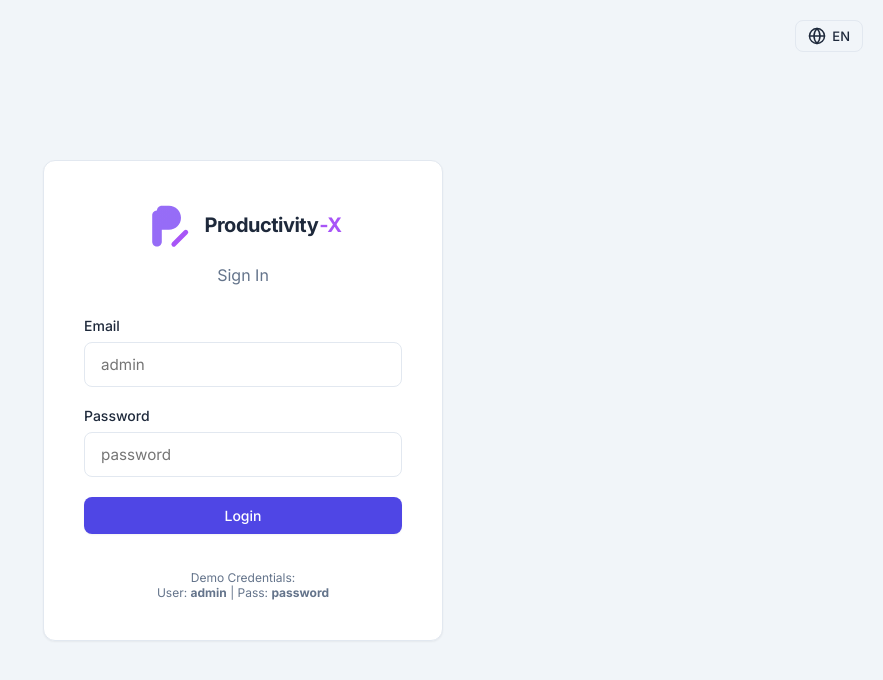
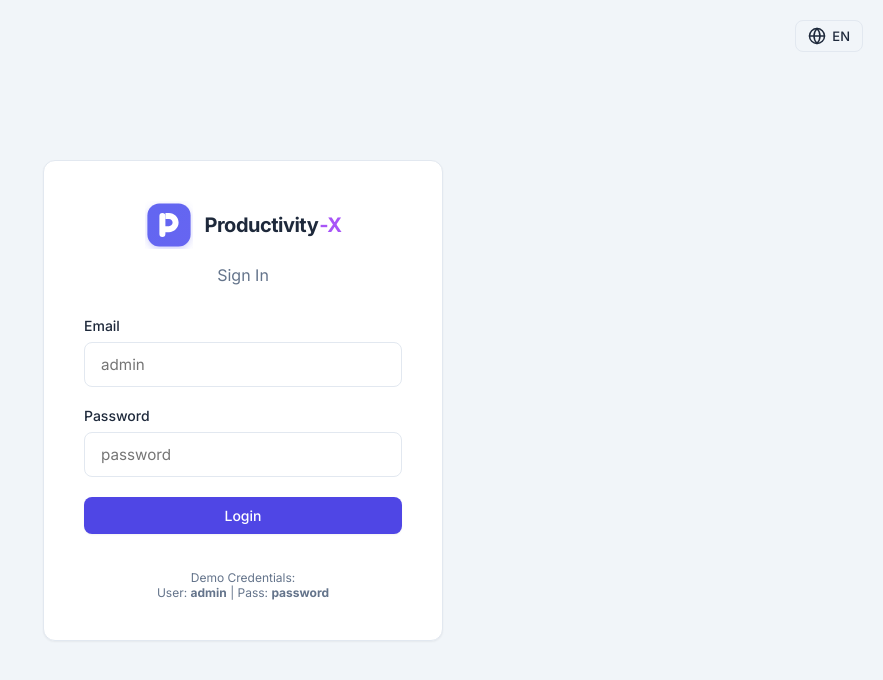
Before and after one commit to paul9202/productivity-management-platform, a React (Vite) app in the folder frontend/: page /login in a window 1280 px wide. Shown: the top 680 px of the page, without its empty margins (397-1280 px from the left). Built offline with nearby package versions, Linux system fonts and the light colour scheme.

Commit message:
redesigned the logo

```diff
--- a/frontend/src/components/common/Logo.tsx
+++ b/frontend/src/components/common/Logo.tsx
@@ -17,35 +17,34 @@ export const Logo: React.FC<LogoProps> = ({ size = 32, showText = true }) => {
                 xmlns="http://www.w3.org/2000/svg"
             >
                 <defs>
-                    <linearGradient id="logoGradient" x1="0" y1="0" x2="40" y2="40">
-                        <stop offset="0%" stopColor="#8b5cf6" />
-                        <stop offset="100%" stopColor="#4f46e5" />
+                    <linearGradient id="logoAppGradient" x1="0" y1="0" x2="40" y2="40">
+                        <stop offset="0%" stopColor="#6366f1" />
+                        <stop offset="100%" stopColor="#d946ef" />
                     </linearGradient>
-                    <filter id="glow" x="-20%" y="-20%" width="140%" height="140%">
-                        <feGaussianBlur stdDeviation="2" result="blur" />
-                        <feComposite in="SourceGraphic" in2="blur" operator="over" />
+                    <filter id="softShadow" x="-2" y="-2" width="44" height="44">
+                        <feDropShadow dx="0" dy="2" stdDeviation="3" floodColor="#6366f1" floodOpacity="0.3" />
                     </filter>
                 </defs>
 
-                {/* Abstract P shape */}
-                <path
-                    d="M10 8C10 5.79086 11.7909 4 14 4H20C25.5228 4 30 8.47715 30 14V14C30 19.5228 25.5228 24 20 24H14V34C14 36.2091 12.2091 38 10 38C7.79086 38 6 36.2091 6 34V12C6 9.79086 7.79086 8 10 8Z"
-                    fill="url(#logoGradient)"
-                    opacity="0.9"
+                {/* App Icon Container: Modern Rounded Square */}
+                <rect
+                    x="2"
+                    y="2"
+                    width="36"
+                    height="36"
+                    rx="10"
+                    fill="url(#logoAppGradient)"
+                    filter="url(#softShadow)"
                 />
 
-                {/* The "X" cut/overlay */}
+                {/* Abstract 'P' formed by geometric white shapes */}
+                {/* Vertical Stem */}
+                <rect x="12" y="10" width="5" height="20" rx="2.5" fill="white" />
+
+                {/* Curve/Bowl */}
                 <path
-                    d="M34 36L24 26"
-                    stroke="white"
-                    strokeWidth="4"
-                    strokeLinecap="round"
-                />
-                <path
-                    d="M34 26L24 36"
-                    stroke="#a855f7"
-                    strokeWidth="4"
-                    strokeLinecap="round"
+                    d="M17 10H20C24.4183 10 28 13.5817 28 18C28 22.4183 24.4183 26 20 26H16V21H20C21.6569 21 23 19.6569 23 18C23 16.3431 21.6569 15 20 15H17V10Z"
+                    fill="white"
                 />
             </svg>
 
```
